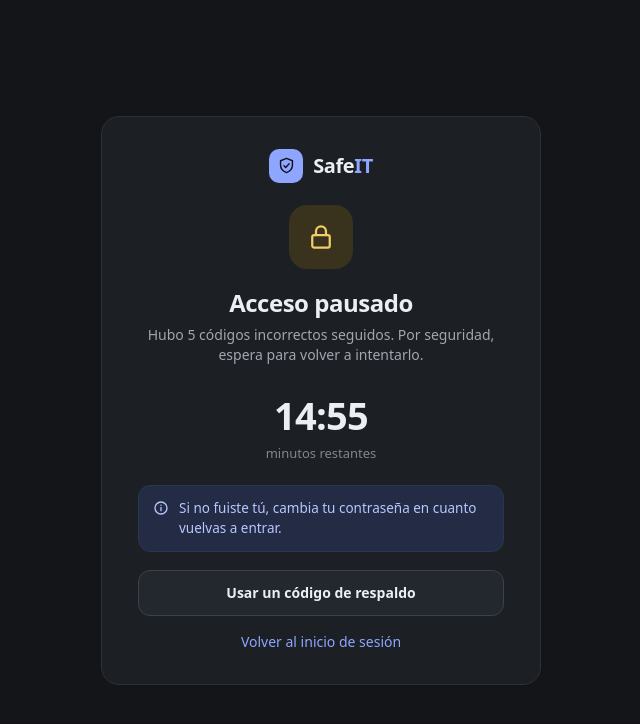
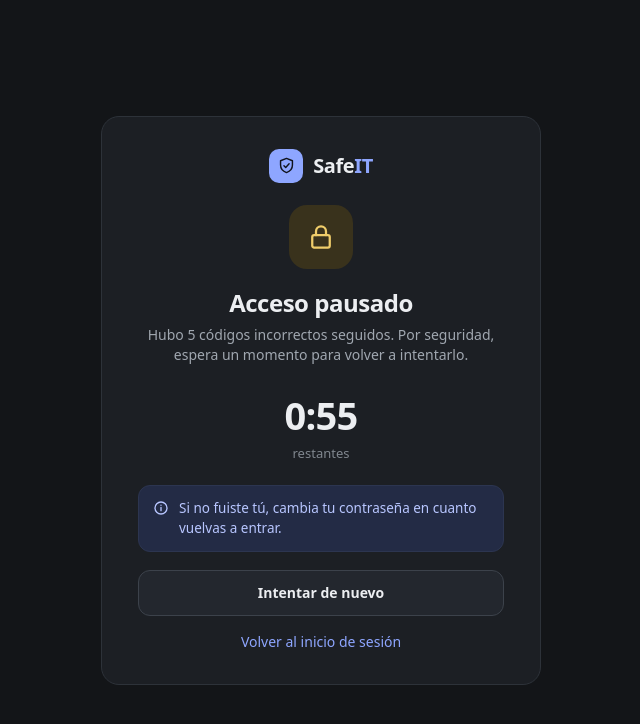
Before and after one commit to Ilyavosky/safeit-front, a Next.js app: page /mfa/locked in a window 1280 px wide. Shown: the top 724 px of the page, without its empty margins (319-959 px from the left). Built offline with nearby package versions, Linux system fonts and the light colour scheme.

Commit message:
fix: tiempo de bloqueo de MFA y licencia MIT

```diff
--- a/src/components/auth/mfa-locked.tsx
+++ b/src/components/auth/mfa-locked.tsx
@@ -6,7 +6,7 @@ import { Card } from "@/components/ui/card";
 import { Logo } from "@/components/layout/logo";
 import { ROUTES } from "@/constants/routes";
 
-const LOCK_SECONDS = 15 * 60;
+const LOCK_SECONDS = 60;
 
 function format(seconds: number) {
   const m = Math.floor(seconds / 60);
@@ -35,12 +35,12 @@ export function MfaLocked() {
       </div>
       <h1 className="mt-[18px] text-2xl font-semibold tracking-[-0.02em]">Acceso pausado</h1>
       <p className="mt-1.5 text-sm text-muted">
-        Hubo 5 códigos incorrectos seguidos. Por seguridad, espera para volver a intentarlo.
+        Hubo 5 códigos incorrectos seguidos. Por seguridad, espera un momento para volver a intentarlo.
       </p>
 
       <div className="mt-[22px]" aria-live="polite">
         <p className="text-[38px] font-bold tabular-nums tracking-[-0.02em]">{format(left)}</p>
-        <p className="text-[13px] text-[#80878f]">{left > 0 ? "minutos restantes" : "Ya puedes volver a intentarlo"}</p>
+        <p className="text-[13px] text-[#80878f]">{left > 0 ? "restantes" : "Ya puedes volver a intentarlo"}</p>
       </div>
 
       <div className="mt-[22px] flex items-start gap-2.5 rounded-xl border border-[#2c3550] bg-[#232b45] px-3.5 py-3 text-left text-[13.5px] text-[#b8c6ff]">
@@ -52,10 +52,10 @@ export function MfaLocked() {
       </div>
 
       <Link
-        href={ROUTES.mfaBackup}
+        href={ROUTES.mfa}
         className="mt-[18px] inline-flex h-[46px] w-full items-center justify-center rounded-xl border border-line-strong bg-[#23272e] text-sm font-semibold text-text hover:bg-line"
       >
-        Usar un código de respaldo
+        Intentar de nuevo
       </Link>
       <p className="mt-4 text-sm">
         <Link href={ROUTES.login} className="text-accent hover:text-accent-hover">
```
Also changed, not shown: 1 other file (tests, documents, lock files or other folders).
